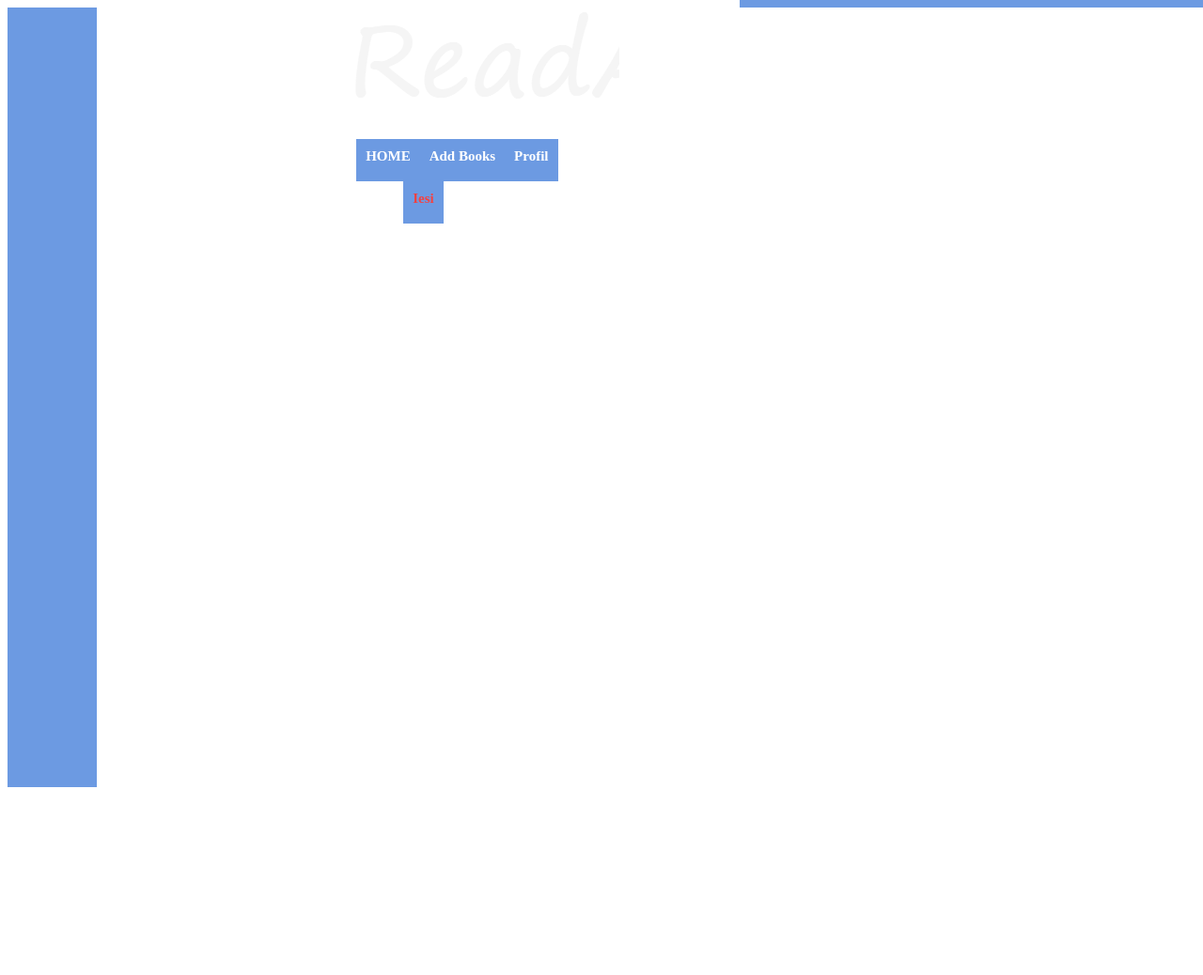
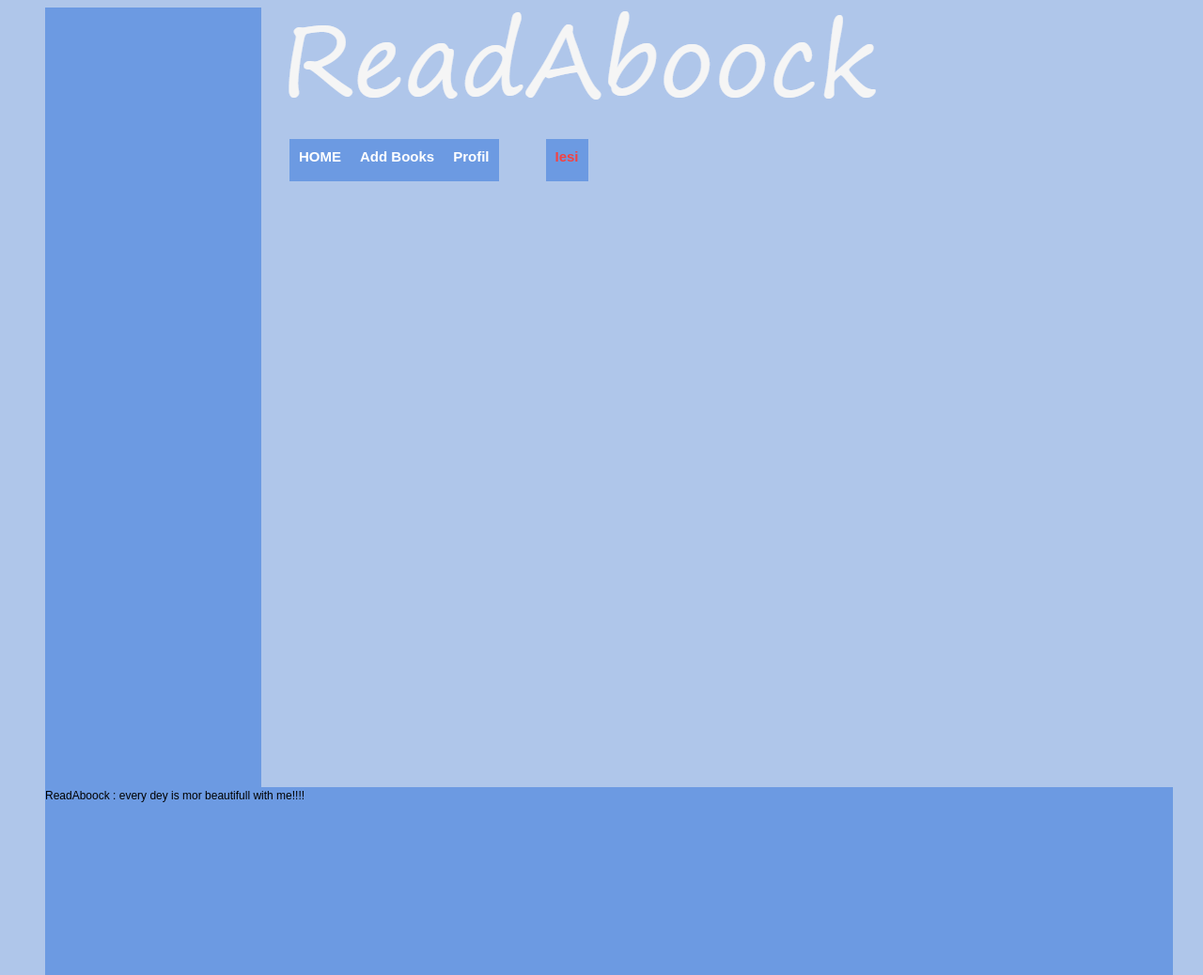
Before and after one commit to IonCojucovschi/sitephp, a PHP site: page /profile in a window 1280 px wide. Shown: the whole page at 94% size. Before the commit the page ends 838 px from the top, so only its background shows below. Run offline with PHP 8.4, Linux system fonts and the light colour scheme; a user stored in the database is signed in.

Commit message:
design fix (site form)  so so

```diff
--- a/Pages/addbook.php
+++ b/Pages/addbook.php
@@ -4,7 +4,7 @@
 ?>
 <link rel="stylesheet" type="text/css" href="Resources/register.css">
 <body>
-
+<div class="wrapper_all">
 <div class="wrapper" >
 
     <?php Menu();
@@ -87,5 +87,6 @@
 
 <?php  Footer(); ?>
 <!-- adaogam footerul -->
+</div>
 </body>
 </html>
--- a/Pages/login.php
+++ b/Pages/login.php
@@ -5,7 +5,7 @@
 <link rel="stylesheet" type="text/css" href="Resources/register.css">
 
 <body>
-
+<div class="wrapper_all">
 <div class="wrapper" >
 
     <?php Menu();   ?>
@@ -29,5 +29,7 @@
 
 <?php  Footer(); ?>
 <!-- adaogam footerul -->
+
+</div>
 </body>
 </html>
--- a/Pages/profile.php
+++ b/Pages/profile.php
@@ -4,7 +4,7 @@
 ?>
 
 <body>
-
+<div class="wrapper_all">
 
 <aside class="left-sidebar">
 
@@ -41,6 +41,6 @@
 <footer class="footer">
 	ReadAboock : every dey is mor beautifull with me!!!!
 </footer><!-- .footer -->
-
+</div>
 </body>
 </html>
--- a/Pages/register.php
+++ b/Pages/register.php
@@ -4,7 +4,7 @@
 ?>
 <link rel="stylesheet" type="text/css" href="Resources/register.css">
 <body>
-
+<div class="wrapper_all">
 <div class="wrapper" >
 
     <?php Menu();  ?>
@@ -71,5 +71,6 @@
 
 <?php  Footer(); ?>
 <!-- adaogam footerul -->
+</div>
 </body>
 </html>
--- a/Resources/style.css
+++ b/Resources/style.css
@@ -17,7 +17,8 @@
 	display: flex;
 	height: 100%;
 	width: 100%;
-	align-content: center;
+	background: #afc6ea;
+	/*align-content: center;*/
     justify-content: center;
 }
 .wrapper_all{
@@ -30,10 +31,9 @@
 
 
 .wrapper {
-	min-width: 300px;
-	max-width: 1000px;
-	margin-right: 10%;
-	margin-left: 20%;
+	margin-right: 120px;
+	margin-left: 240px;
+	min-width: 500px;
 	height: auto !important;
 	height: 80%;
 }
@@ -77,7 +77,7 @@
 	height: 100%;
 	padding-top:30px;
 	float: left;
-	width: 19%;
+	width: 230px;
 	/*margin-bottom: 110px;*/
 	position: relative;
 	background: #6c9ae2;
@@ -89,7 +89,7 @@
 .footer {
 	margin: -100px auto 0;
 	width: 100%;
-	height: 100px;
+	height: 200px;
 	background: #6c9ae2;
 	position: relative;
 }
```
